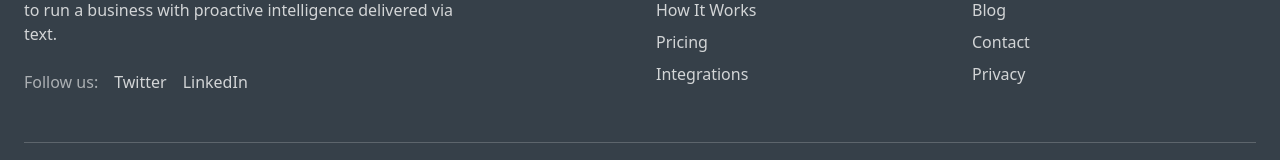
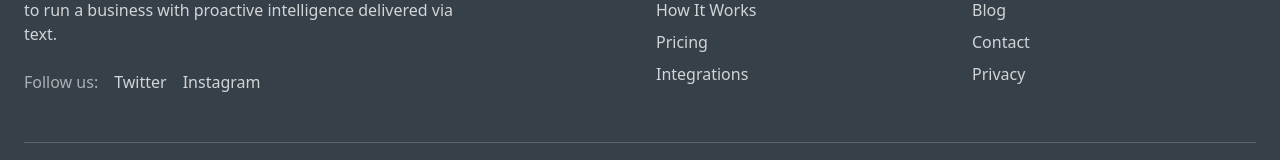
Before and after one commit to Lars-2/go-posible-faster, a React (Vite) app: page /privacy in a window 1280 px wide. Shown: the part 4203-4363 px from the top of the page. Built offline with nearby package versions, Linux system fonts and the light colour scheme.

Commit message:
Update social media links

```diff
--- a/src/components/Footer.tsx
+++ b/src/components/Footer.tsx
@@ -29,7 +29,7 @@ const Footer = () => {
               <div className="flex space-x-4">
                 <div className="text-background/60">Follow us:</div>
                 <a href="#" className="text-background/80 hover:text-background transition-colors">Twitter</a>
-                <a href="#" className="text-background/80 hover:text-background transition-colors">LinkedIn</a>
+                <a href="https://www.instagram.com/posible.inc" target="_blank" rel="noopener noreferrer" className="text-background/80 hover:text-background transition-colors">Instagram</a>
               </div>
             </div>
 
```
